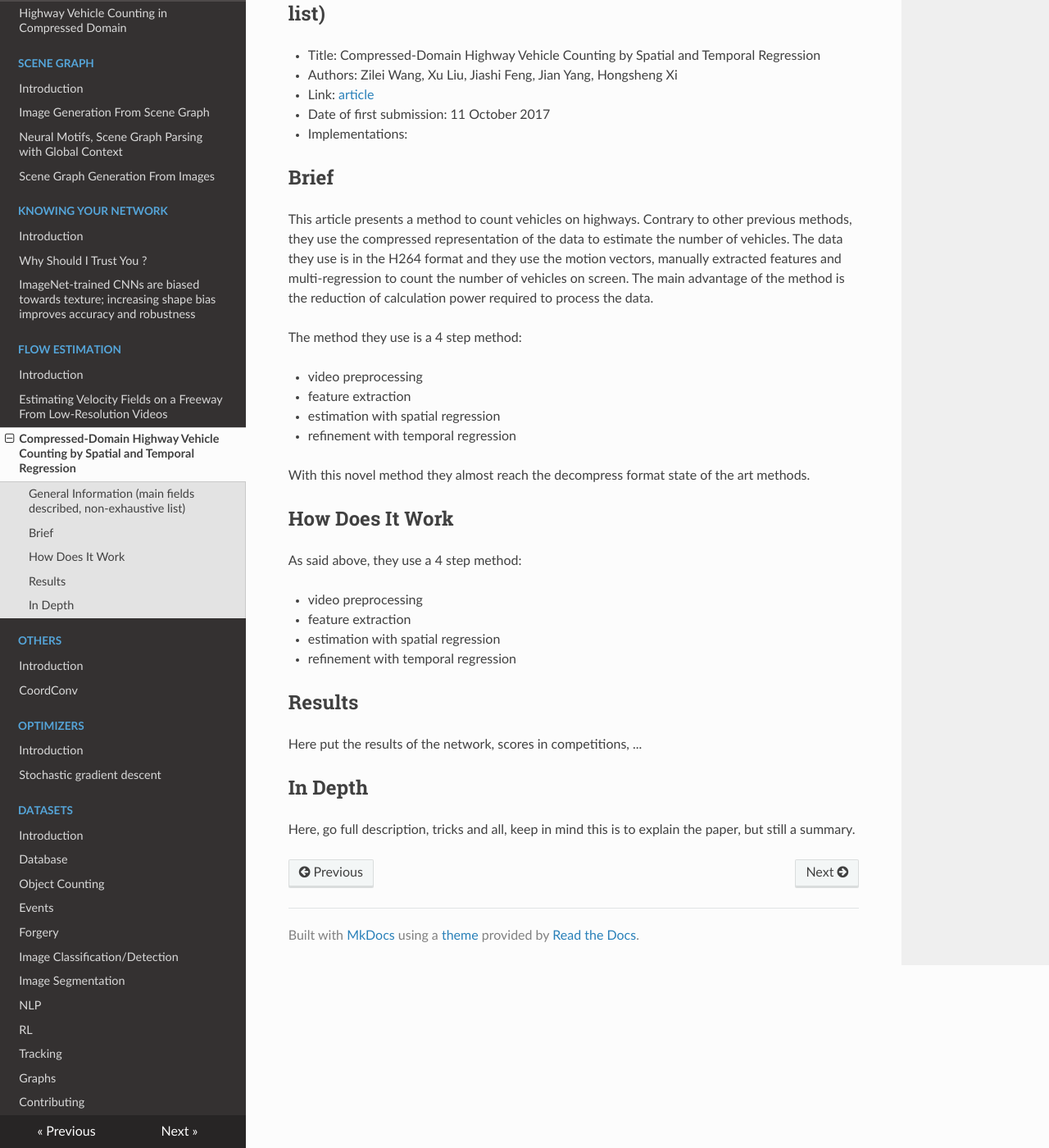
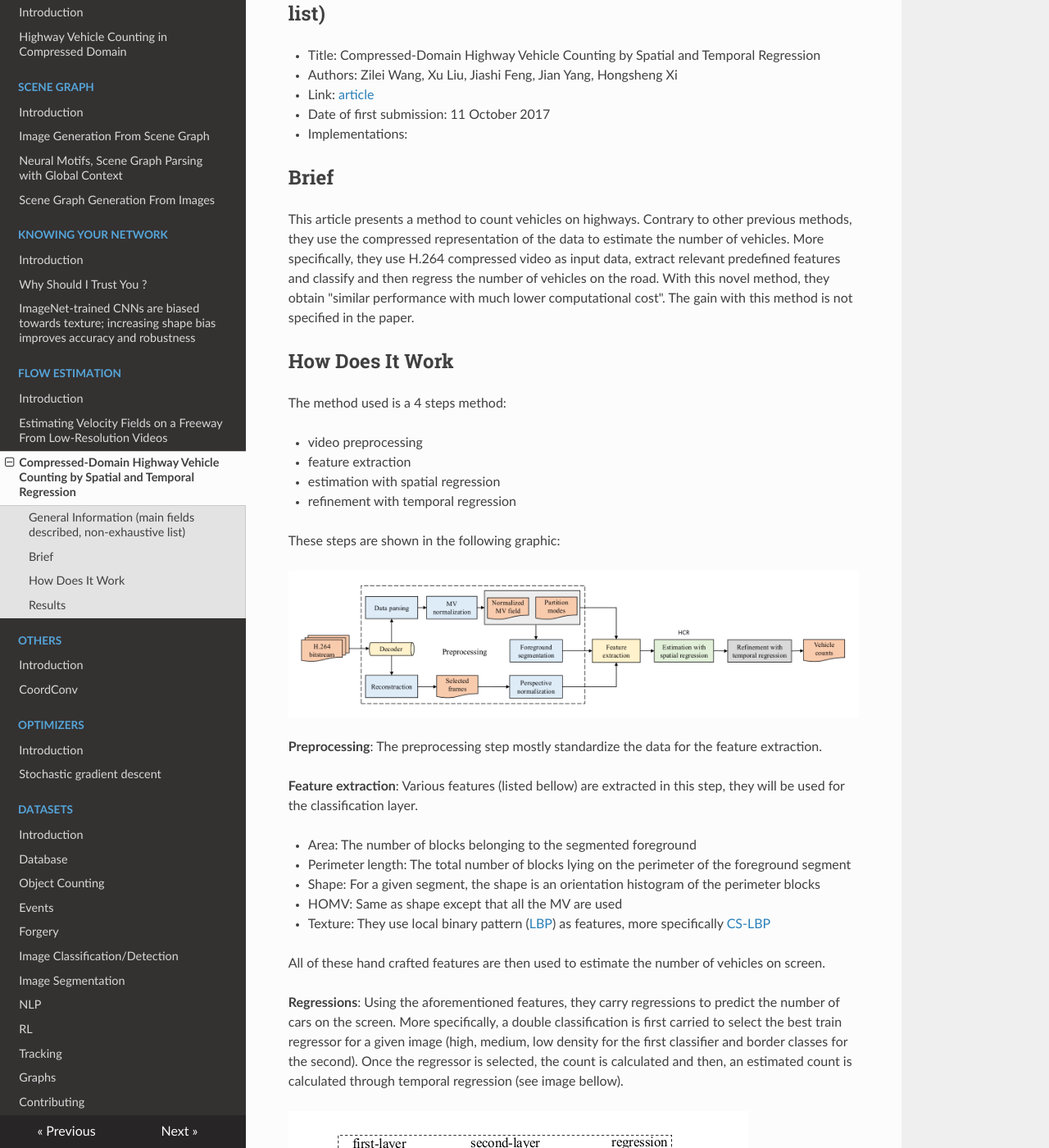
Before and after one commit to D3lt4lph4/papers, an MkDocs documentation site: the page built from docs/flow/CompressedDomainHighwayVehicleCountingRegression.md, in a window 1280 px wide and 1400 px high, scrolled down 301 px. Shown: the whole window at 82% size. Built offline with MkDocs 1.6.1, drawn with Linux system fonts in a browser that asks for light colours; nearby versions of some CDN libraries; old or Windows-style settings are respelled for this version of MkDocs; some of the changed text lies outside the part shown.

Commit message:
first version

```diff
--- a/docs/flow/CompressedDomainHighwayVehicleCountingRegression.md
+++ b/docs/flow/CompressedDomainHighwayVehicleCountingRegression.md
@@ -12,31 +12,39 @@
 
 ## Brief
 
-This article presents a method to count vehicles on highways. Contrary to other previous methods, they use the compressed representation of the data to estimate the number of vehicles. The data they use is in the H264 format and they use the motion vectors, manually extracted features and multi-regression to count the number of vehicles on screen. The main advantage of the method is the reduction of calculation power required to process the data.
+This article presents a method to count vehicles on highways. Contrary to other previous methods, they use the compressed representation of the data to estimate the number of vehicles. More specifically, they use H.264 compressed video as input data, extract relevant predefined features and classify and then regress the number of vehicles on the road. With this novel method, they obtain "similar performance with much lower computational cost". The gain with this method is not specified in the paper.
 
-The method they use is a 4 step method:
+
+## How Does It Work
+
+The method used is a 4 steps method:
 
 - video preprocessing
 - feature extraction
 - estimation with spatial regression
 - refinement with temporal regression
 
-With this novel method they almost reach the decompress format state of the art methods.
+These steps are shown in the following graphic:
 
-## How Does It Work
+![Extraction Pipeline](https://raw.githubusercontent.com/D3lt4lph4/papers/master/docs/images/flow/CompressedDomainHighwayVehicleCountingRegression/extraction_pipeline.png "Extraction Pipeline")
 
-As said above, they use a 4 step method:
+**Preprocessing**: The preprocessing step mostly standardize the data for the feature extraction.
 
-- video preprocessing
-- feature extraction
-- estimation with spatial regression
-- refinement with temporal regression
+**Feature extraction**: Various features (listed bellow) are extracted in this step, they will be used for the classification layer.
+
+- Area: The number of blocks belonging to the segmented foreground
+- Perimeter length: The total number of blocks lying on the perimeter of the foreground segment
+- Shape: For a given segment, the shape is an orientation histogram of the perimeter blocks
+- HOMV: Same as shape except that all the MV are used
+- Texture: They use local binary pattern ([LBP](https://www.researchgate.net/publication/221047264_Advanced_Local_Binary_Pattern_Descriptors_for_Crowd_Estimation)) as features, more specifically [CS-LBP](https://www.sciencedirect.com/science/article/pii/S0031320308003282)
+
+All of these hand crafted features are then used to estimate the number of vehicles on screen.
+
+**Regressions**: Using the aforementioned features, they carry regressions to predict the number of cars on the screen. More specifically, a double classification is first carried to select the best train regressor for a given image (high, medium, low density for the first classifier and border  classes for the second). Once the regressor is selected, the count is calculated and then, an estimated count is calculated through temporal regression (see image bellow).
+
+![Regression Pipeline](https://raw.githubusercontent.com/D3lt4lph4/papers/master/docs/images/flow/CompressedDomainHighwayVehicleCountingRegression/regression.png "Regression Pipeline")
 
 
 ## Results
 
-Here put the results of the network, scores in competitions, ...
-
-## In Depth
-
-Here, go full description, tricks and all, keep in mind this is to explain the paper, but still a summary.
+In all the test cases, their method did not manage to attain the state of the art, although they are not far from it. In the first of the tested dataset, they rank second in results. In the other one they are somewhere close to the third place.
```
